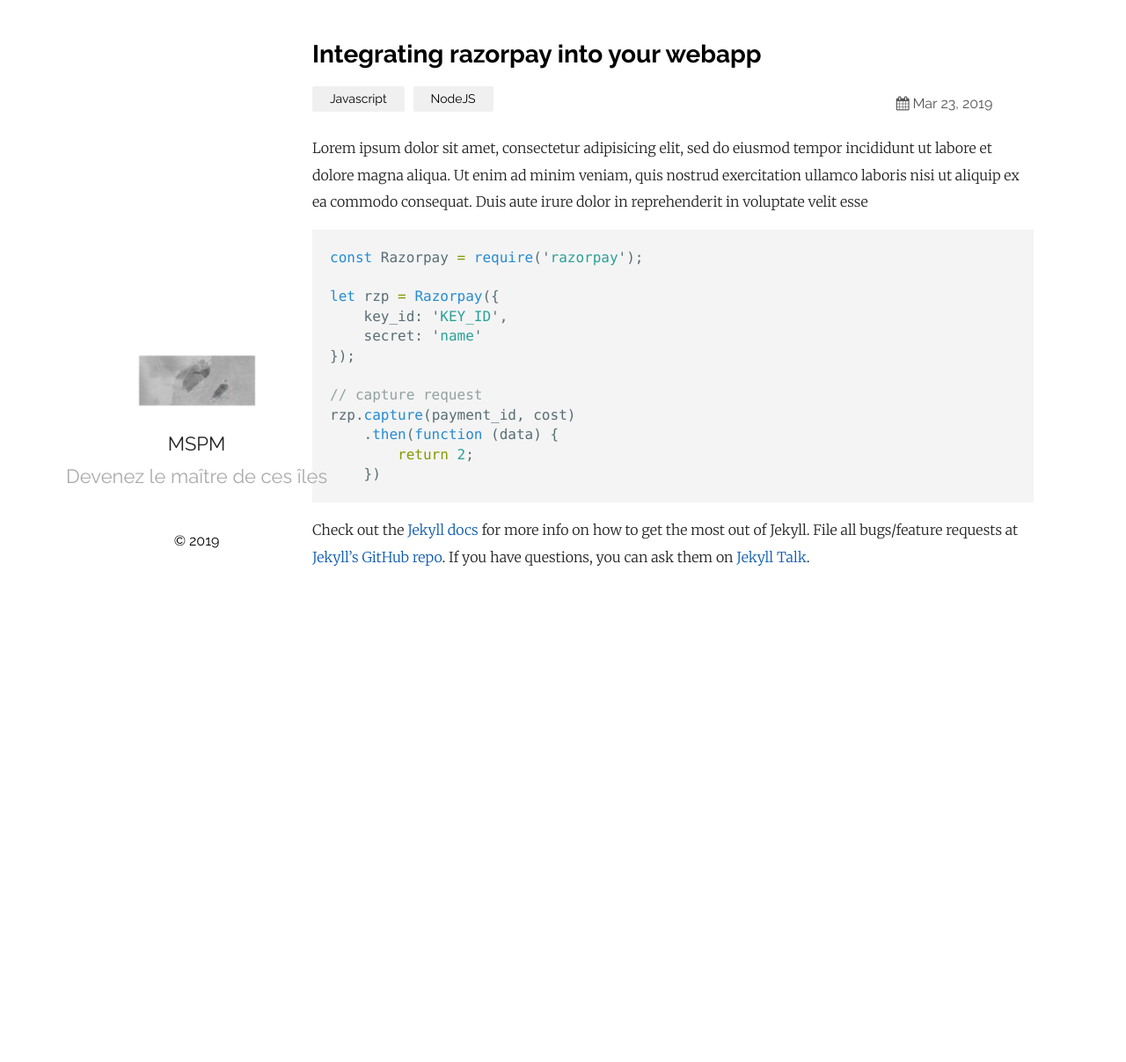
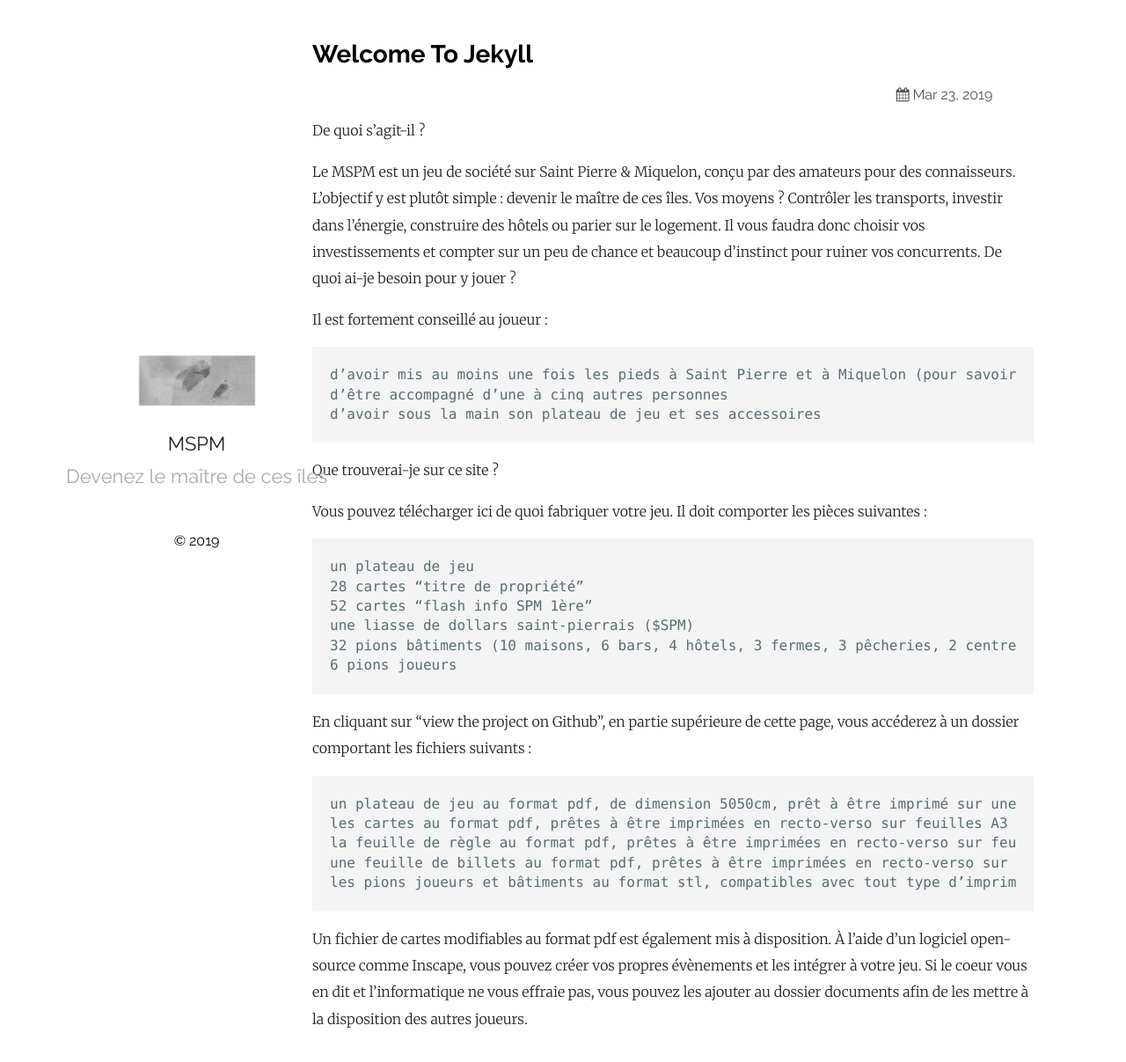
Before and after one commit to MSPM975/Test_II, a Jekyll site: the page built from _posts/2019-03-23-welcome-to-jekyll.markdown, in a window 1280 px wide and 1218 px high. Shown: the top 1207 px of the window at 88% size. Built offline with Jekyll 4.4.1, drawn with Linux system fonts in a browser that asks for light colours; our own code applies the rules of GitHub Pages for plain Markdown files.

Commit message:
Update 2019-03-23-welcome-to-jekyll.markdown

````diff
--- a/_posts/2019-03-23-welcome-to-jekyll.markdown
+++ b/_posts/2019-03-23-welcome-to-jekyll.markdown
@@ -1,28 +1,31 @@
----
-layout: post
-title:  "Integrating razorpay into your webapp"
-date:   2019-03-23 21:03:36 +0530
-categories: Javascript NodeJS
----
-Lorem ipsum dolor sit amet, consectetur adipisicing elit, sed do eiusmod tempor incididunt ut labore et dolore magna aliqua. Ut enim ad minim veniam, quis nostrud exercitation ullamco laboris nisi ut aliquip ex ea commodo consequat. Duis aute irure dolor in reprehenderit in voluptate velit esse
+De quoi s’agit-il ?
 
-```javascript
-const Razorpay = require('razorpay');
+Le MSPM est un jeu de société sur Saint Pierre & Miquelon, conçu par des amateurs pour des connaisseurs. L’objectif y est plutôt simple : devenir le maître de ces îles. Vos moyens ? Contrôler les transports, investir dans l’énergie, construire des hôtels ou parier sur le logement. Il vous faudra donc choisir vos investissements et compter sur un peu de chance et beaucoup d’instinct pour ruiner vos concurrents.
+De quoi ai-je besoin pour y jouer ?
 
-let rzp = Razorpay({
-	key_id: 'KEY_ID',
-	secret: 'name'
-});
+Il est fortement conseillé au joueur :
 
-// capture request
-rzp.capture(payment_id, cost)
-	.then(function (data) {
-		return 2;
-	})
-```
+    d’avoir mis au moins une fois les pieds à Saint Pierre et à Miquelon (pour savoir de quoi il joue)
+    d’être accompagné d’une à cinq autres personnes
+    d’avoir sous la main son plateau de jeu et ses accessoires
 
-Check out the [Jekyll docs][jekyll-docs] for more info on how to get the most out of Jekyll. File all bugs/feature requests at [Jekyll’s GitHub repo][jekyll-gh]. If you have questions, you can ask them on [Jekyll Talk][jekyll-talk].
+Que trouverai-je sur ce site ?
 
-[jekyll-docs]: https://jekyllrb.com/docs/home
-[jekyll-gh]:   https://github.com/jekyll/jekyll
-[jekyll-talk]: https://talk.jekyllrb.com/
+Vous pouvez télécharger ici de quoi fabriquer votre jeu. Il doit comporter les pièces suivantes :
+
+    un plateau de jeu
+    28 cartes “titre de propriété”
+    52 cartes “flash info SPM 1ère”
+    une liasse de dollars saint-pierrais ($SPM)
+    32 pions bâtiments (10 maisons, 6 bars, 4 hôtels, 3 fermes, 3 pêcheries, 2 centres commerciaux, 2 déchetteries, une distillerie et un resort touristique)
+    6 pions joueurs
+
+En cliquant sur “view the project on Github”, en partie supérieure de cette page, vous accéderez à un dossier comportant les fichiers suivants :
+
+    un plateau de jeu au format pdf, de dimension 5050cm, prêt à être imprimé sur une feuille de format raisin (5065cm)
+    les cartes au format pdf, prêtes à être imprimées en recto-verso sur feuilles A3 puis à être découpées
+    la feuille de règle au format pdf, prêtes à être imprimées en recto-verso sur feuilles A3 puis à être découpées
+    une feuille de billets au format pdf, prêtes à être imprimées en recto-verso sur feuilles A3 puis à être découpées. Il est conseillé d’imprimer dix de ces feuilles pour un plateau, afin d’avoir une masse monétaire suffisante pour jouer en toute tranquilité.
+    les pions joueurs et bâtiments au format stl, compatibles avec tout type d’imprimantes 3D.
+
+Un fichier de cartes modifiables au format pdf est également mis à disposition. À l’aide d’un logiciel open-source comme Inscape, vous pouvez créer vos propres évènements et les intégrer à votre jeu. Si le coeur vous en dit et l’informatique ne vous effraie pas, vous pouvez les ajouter au dossier documents afin de les mettre à la disposition des autres joueurs.
````
